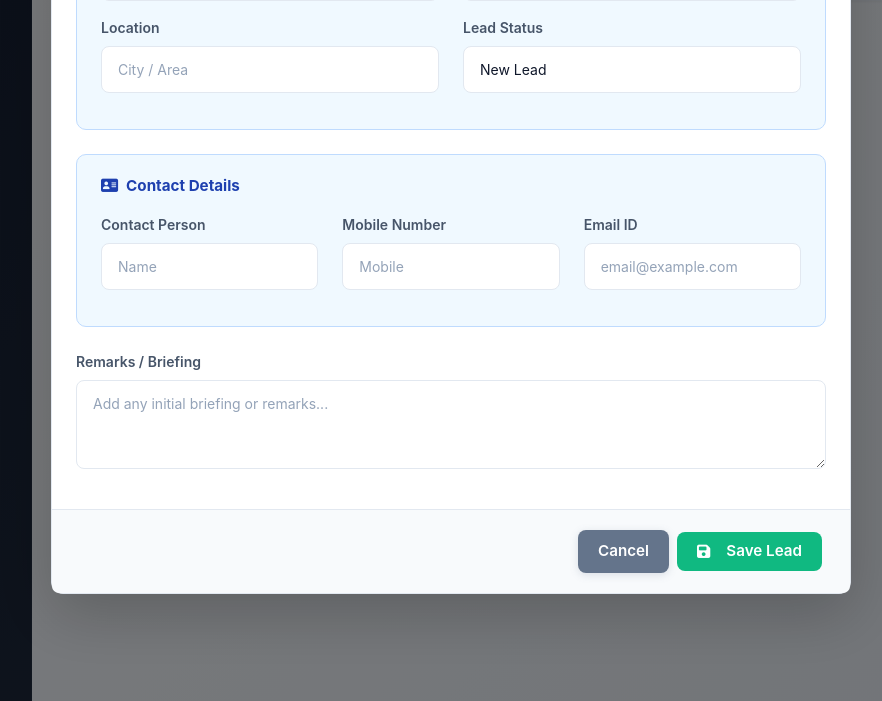
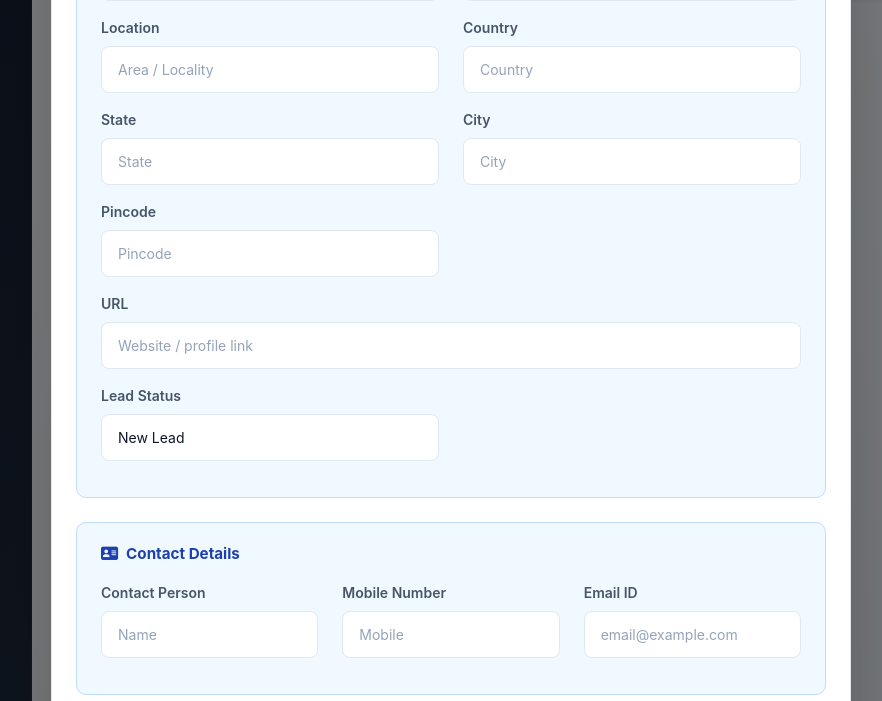
Before and after one commit to divyamshah02/RubyChemicals, a Django app: template RubyChemicals/templates/leads.html in a window 1280 px wide, after a click on "New Lead". Shown: the part 660-1361 px from the top of the page, without its empty margins (189-1071 px from the left). Run offline with Django 5.2, Linux system fonts and the light colour scheme; the template is opened without the code that fills it, so the values that code supplies are empty; some libraries are stand-ins or nearby versions.

Commit message:
updated stuff

```diff
--- a/RubyChemicals/Operations/serializers.py
+++ b/RubyChemicals/Operations/serializers.py
@@ -226,12 +226,17 @@ class LeadSerializer(serializers.ModelSerializer):
         fields = [
             'id', 'lead_id', 'date_of_connect', 'lead_source',
             'party_type', 'party_type_display', 'party_name', 'location',
+            'country', 'state', 'city', 'pincode', 'url',
             'contact_person', 'mobile_number', 'email',
             'lead_status', 'lead_status_display', 'remarks',
             'next_followup', 'forwarded_to',
             'created_by', 'created_by_name', 'created_at', 'updated_at',
             'call_records', 'call_count'
         ]
+        extra_kwargs = {
+            f: {'required': False, 'allow_blank': True}
+            for f in ('country', 'state', 'city', 'pincode', 'url')
+        }
         read_only_fields = ['lead_id', 'created_by', 'created_at', 'updated_at']
 
     def get_call_count(self, obj):
@@ -251,6 +256,7 @@ class LeadListSerializer(serializers.ModelSerializer):
         fields = [
             'id', 'lead_id', 'date_of_connect', 'lead_source',
             'party_type', 'party_type_display', 'party_name', 'location',
+            'country', 'state', 'city', 'pincode', 'url',
             'contact_person', 'mobile_number', 'email',
             'lead_status', 'lead_status_display', 'remarks',
             'next_followup', 'forwarded_to',
--- a/RubyChemicals/Operations/views.py
+++ b/RubyChemicals/Operations/views.py
@@ -153,7 +153,7 @@ class DownloadPettyCashPDFViewSet(viewsets.ViewSet):
 class StockItemViewSet(viewsets.ViewSet):
 
     @handle_exceptions
-    @check_authentication(required_role='admin')
+    @check_authentication(required_role=['admin', 'accountant', 'accounts'])
     def create(self, request):
         serializer = StockItemSerializer(data=request.data)
         if not serializer.is_valid():
@@ -184,7 +184,7 @@ class StockItemViewSet(viewsets.ViewSet):
         }, status=201)
 
     @handle_exceptions
-    @check_authentication(required_role='admin')
+    @check_authentication(required_role=['admin', 'accountant', 'accounts'])
     def update(self, request, pk=None):
         try:
             item = StockItem.objects.get(pk=pk)
--- a/RubyChemicals/static/js/leads.js
+++ b/RubyChemicals/static/js/leads.js
@@ -312,6 +312,11 @@ async function createLead() {
     party_type:      partyType,
     party_name:      partyName,
     location:        document.getElementById("createLocation").value,
+    country:         document.getElementById("createCountry").value.trim(),
+    state:           document.getElementById("createState").value.trim(),
+    city:            document.getElementById("createCity").value.trim(),
+    pincode:         document.getElementById("createPincode").value.trim(),
+    url:             document.getElementById("createUrl").value.trim(),
     lead_status:     document.getElementById("createLeadStatus").value || "new_lead",
     contact_person:  document.getElementById("createContactPerson").value,
     mobile_number:   document.getElementById("createMobileNumber").value,
@@ -327,6 +332,7 @@ async function createLead() {
       const el = document.getElementById(id); if (el) el.value = ""
     })
     ;["createDateOfConnect", "createLeadSource", "createPartyName", "createLocation",
+      "createCountry", "createState", "createCity", "createPincode", "createUrl",
       "createContactPerson", "createMobileNumber", "createEmail", "createRemarks"
     ].forEach(id => { const el = document.getElementById(id); if (el) el.value = "" })
     await loadLeads()
@@ -449,6 +455,12 @@ async function viewLead(leadId) {
         <div class="col-md-3 mb-2"><span class="text-muted" style="font-size:0.8rem;">Party Type</span><br>${PARTY_LABELS[lead.party_type] || lead.party_type}</div>
         <div class="col-md-3 mb-2"><span class="text-muted" style="font-size:0.8rem;">Party Name</span><br><strong>${lead.party_name}</strong></div>
         <div class="col-md-3 mb-2"><span class="text-muted" style="font-size:0.8rem;">Location</span><br>${lead.location || "—"}</div>
+        <div class="col-md-3 mb-2"><span class="text-muted" style="font-size:0.8rem;">Country</span><br>${lead.country || "—"}</div>
+        <div class="col-md-3 mb-2"><span class="text-muted" style="font-size:0.8rem;">State</span><br>${lead.state || "—"}</div>
+        <div class="col-md-3 mb-2"><span class="text-muted" style="font-size:0.8rem;">City</span><br>${lead.city || "—"}</div>
+        <div class="col-md-3 mb-2"><span class="text-muted" style="font-size:0.8rem;">Pincode</span><br>${lead.pincode || "—"}</div>
+        <div class="col-md-6 mb-2"><span class="text-muted" style="font-size:0.8rem;">URL</span><br><span style="word-break:break-all;">${lead.url || "—"}</span></div>
+
         <div class="col-md-3 mb-2"><span class="text-muted" style="font-size:0.8rem;">Contact Person</span><br>${lead.contact_person || "—"}</div>
         <div class="col-md-3 mb-2"><span class="text-muted" style="font-size:0.8rem;">Mobile</span><br>${lead.mobile_number || "—"}</div>
         <div class="col-md-3 mb-2"><span class="text-muted" style="font-size:0.8rem;">Email</span><br>${lead.email || "—"}</div>
@@ -1081,6 +1093,12 @@ async function openEditLead() {
   document.getElementById("editPartyType").value     = lead.party_type      || ""
   document.getElementById("editPartyName").value     = lead.party_name      || ""
   document.getElementById("editLocation").value      = lead.location        || ""
+  document.getElementById("editCountry").value       = lead.country         || ""
+  document.getElementById("editState").value         = lead.state           || ""
+  document.getElementById("editCity").value          = lead.city            || ""
+  document.getElementById("editPincode").value       = lead.pincode         || ""
+  document.getElementById("editUrl").value           = lead.url             || ""
+
   document.getElementById("editLeadStatus").value    = lead.lead_status     || "new_lead"
   document.getElementById("editContactPerson").value = lead.contact_person  || ""
   document.getElementById("editMobileNumber").value  = lead.mobile_number   || ""
@@ -1113,6 +1131,11 @@ async function submitEditLead() {
     party_type:      partyType,
     party_name:      partyName,
     location:        document.getElementById("editLocation").value,
+    country:         document.getElementById("editCountry").value.trim(),
+    state:           document.getElementById("editState").value.trim(),
+    city:            document.getElementById("editCity").value.trim(),
+    pincode:         document.getElementById("editPincode").value.trim(),
+    url:             document.getElementById("editUrl").value.trim(),
     lead_status:     status,
     contact_person:  document.getElementById("editContactPerson").value,
     mobile_number:   document.getElementById("editMobileNumber").value,
@@ -1159,7 +1182,7 @@ async function confirmDeleteLead(leadId) {
 
 // ─────────────────────────────────────────────
 // CALL RECORDS
-// ───────────────────────────────────���─────────
+// ───────────────────────────────────����─────────
 
 function openAddCallRecord() {
   if (!currentLeadId) return
--- a/RubyChemicals/templates/leads.html
+++ b/RubyChemicals/templates/leads.html
@@ -434,7 +434,27 @@
                             </div>
                             <div class="col-md-6 mb-3">
                                 <label class="form-label">Location</label>
-                                <input type="text" id="createLocation" class="form-control" placeholder="City / Area" autocomplete="off">
+                                <input type="text" id="createLocation" class="form-control" placeholder="Area / Locality" autocomplete="off">
+                            </div>
+                            <div class="col-md-6 mb-3">
+                                <label class="form-label">Country</label>
+                                <input type="text" id="createCountry" class="form-control" placeholder="Country" autocomplete="off">
+                            </div>
+                            <div class="col-md-6 mb-3">
+                                <label class="form-label">State</label>
+                                <input type="text" id="createState" class="form-control" placeholder="State" autocomplete="off">
+                            </div>
+                            <div class="col-md-6 mb-3">
+                                <label class="form-label">City</label>
+                                <input type="text" id="createCity" class="form-control" placeholder="City" autocomplete="off">
+                            </div>
+                            <div class="col-md-6 mb-3">
+                                <label class="form-label">Pincode</label>
+                                <input type="text" id="createPincode" class="form-control" placeholder="Pincode" maxlength="20" autocomplete="off">
+                            </div>
+                            <div class="col-md-12 mb-3">
+                                <label class="form-label">URL</label>
+                                <input type="text" id="createUrl" class="form-control" placeholder="Website / profile link" autocomplete="off">
                             </div>
                             <div class="col-md-6 mb-3">
                                 <label class="form-label">Lead Status</label>
@@ -646,6 +666,26 @@
                             <div class="col-md-6 mb-3">
                                 <label class="form-label">Location</label>
                                 <input type="text" id="editLocation" class="form-control" autocomplete="off">
+                            </div>
+                            <div class="col-md-6 mb-3">
+                                <label class="form-label">Country</label>
+                                <input type="text" id="editCountry" class="form-control" autocomplete="off">
+                            </div>
+                            <div class="col-md-6 mb-3">
+                                <label class="form-label">State</label>
+                                <input type="text" id="editState" class="form-control" autocomplete="off">
+                            </div>
+                            <div class="col-md-6 mb-3">
+                                <label class="form-label">City</label>
+                                <input type="text" id="editCity" class="form-control" autocomplete="off">
+                            </div>
+                            <div class="col-md-6 mb-3">
+                                <label class="form-label">Pincode</label>
+                                <input type="text" id="editPincode" class="form-control" maxlength="20" autocomplete="off">
+                            </div>
+                            <div class="col-md-12 mb-3">
+                                <label class="form-label">URL</label>
+                                <input type="text" id="editUrl" class="form-control" autocomplete="off">
                             </div>
                             <div class="col-md-6 mb-3">
                                 <label class="form-label">Lead Status</label>
```
Also changed, not shown: RubyChemicals/Operations/leads_viewsets.py (+5 -2 lines), RubyChemicals/Operations/models.py (+7 -0 lines), RubyChemicals/Operations/migrations/0036_lead_city_lead_country_lead_pincode_lead_state_and_more.py (added), 1 other file.
